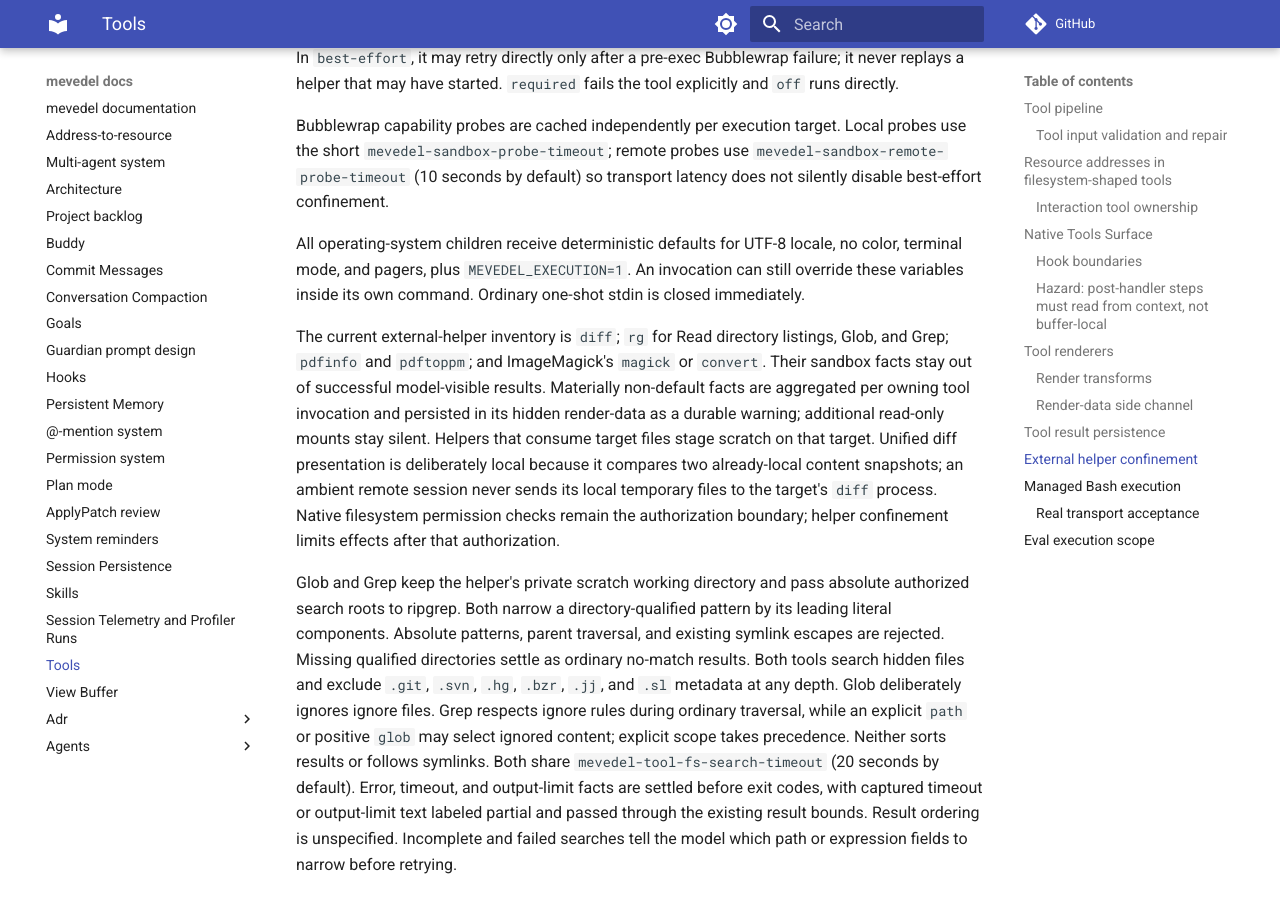
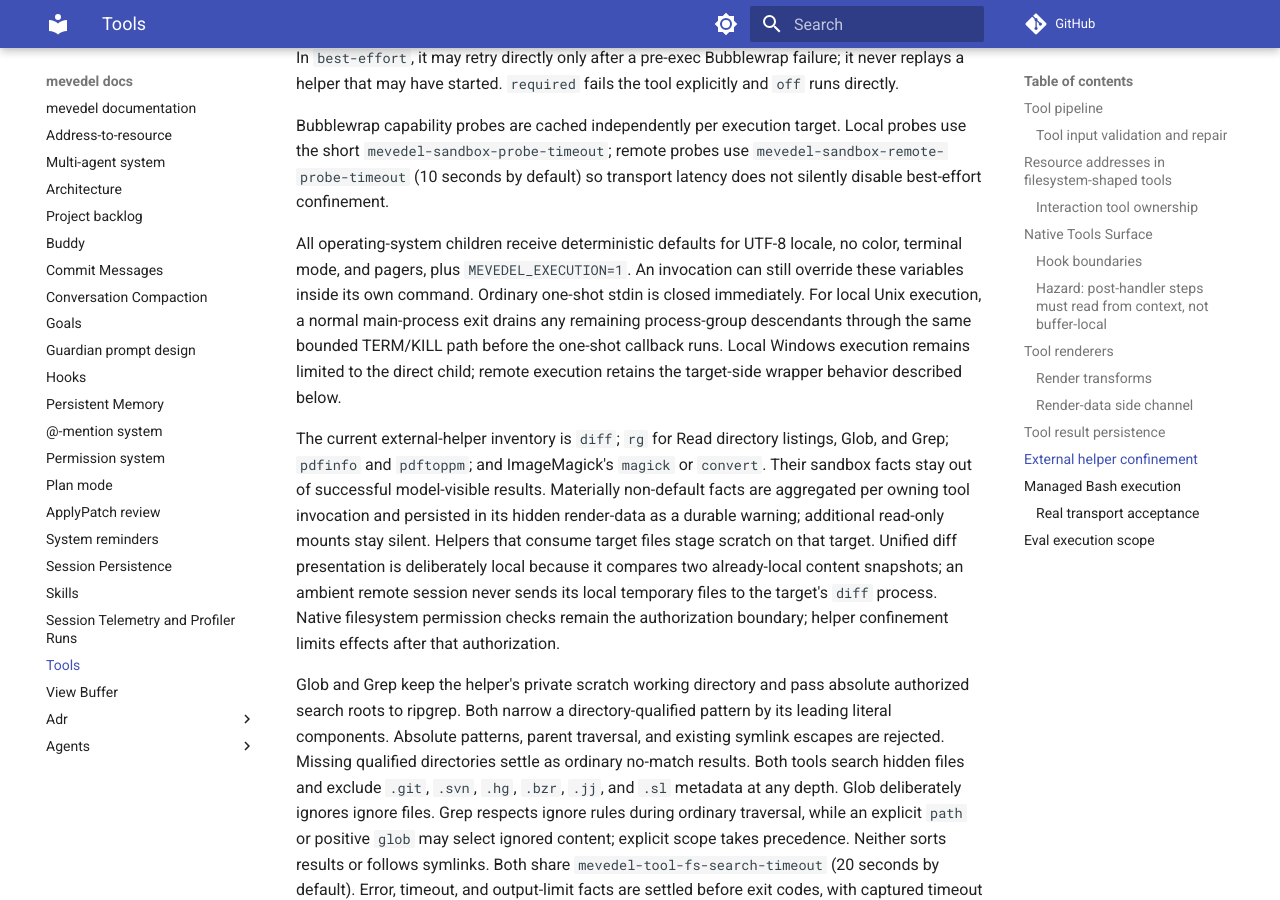
Before and after one commit to FrauH0lle/mevedel, an MkDocs documentation site: the page built from docs/tools.md, in a window 1280 px wide and 900 px high, scrolled down 10927 px. Built offline with MkDocs 1.6.1 and Material for MkDocs 9.7.7, drawn with Linux system fonts in a browser that asks for light colours; comment, search, counter and statistics services are not loaded.

Commit message:
fix(execution): Drain one-shot descendants

```diff
--- a/docs/tools.md
+++ b/docs/tools.md
@@ -490,7 +490,11 @@ latency does not silently disable best-effort confinement.
 All operating-system children receive deterministic defaults for UTF-8 locale,
 no color, terminal mode, and pagers, plus `MEVEDEL_EXECUTION=1`. An invocation
 can still override these variables inside its own command. Ordinary one-shot
-stdin is closed immediately.
+stdin is closed immediately. For local Unix execution, a normal main-process
+exit drains any remaining process-group descendants through the same bounded
+TERM/KILL path before the one-shot callback runs. Local Windows execution
+remains limited to the direct child; remote execution retains the target-side
+wrapper behavior described below.
 
 The current external-helper inventory is `diff`; `rg` for Read directory
 listings, Glob, and Grep; `pdfinfo` and `pdftoppm`; and ImageMagick's `magick`
```
Also changed, not shown: 3 other files.
